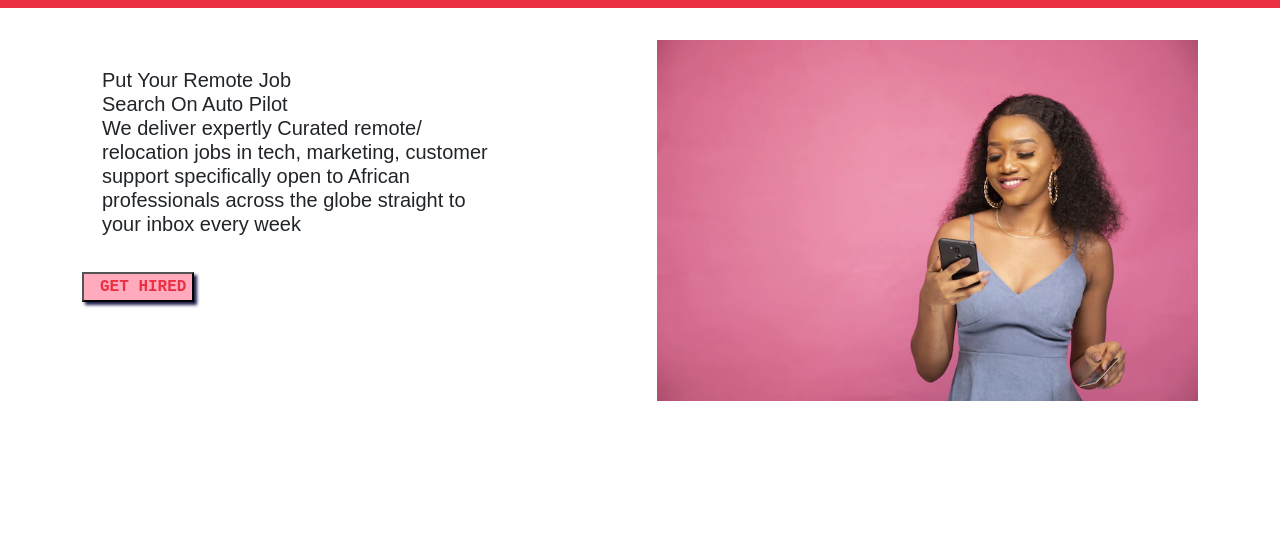
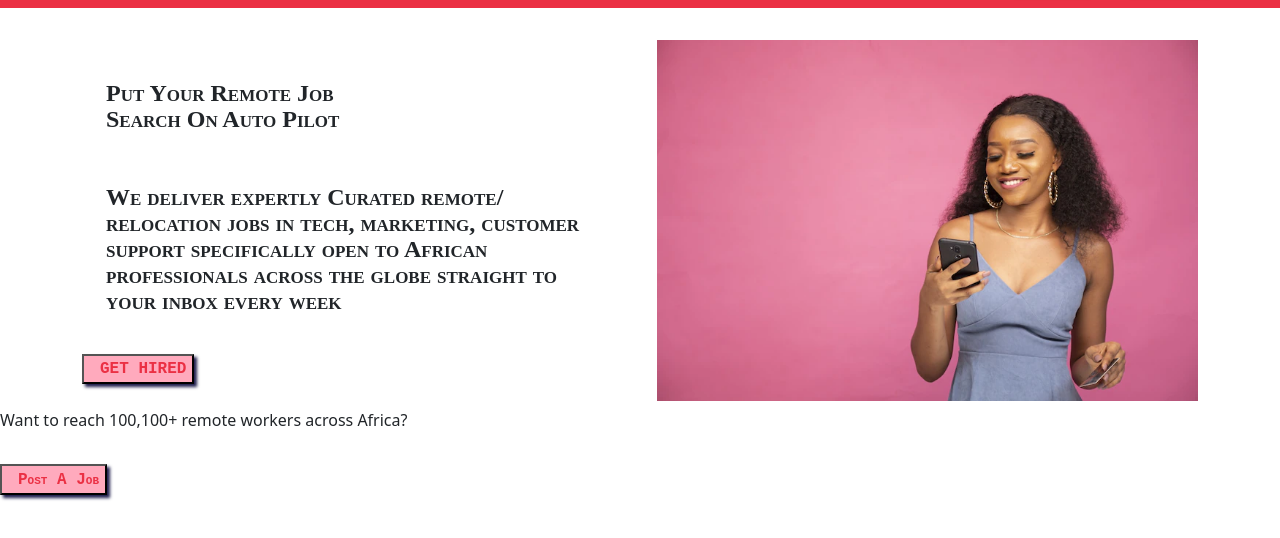
Before and after one commit to LadegbayeStella/Figma, a plain HTML site: page index.html in a window 1280 px wide. Shown: the part 52-590 px from the top of the page. Drawn offline with Linux system fonts and the light colour scheme; a web font is replaced by a local one.

Commit message:
making use of my p tag

```diff
--- a/css/style.css
+++ b/css/style.css
@@ -75,6 +75,12 @@ div #words{
 margin: 1em;
  margin-top: 3em;
  font-family: sans-serif;
+ /* letter-spacing: 1px; */
+ line-height: 26px;
+ font-weight: bolder;
+ font-variant: small-caps;
+ font-family: serif;
+ font-size: 1.5em;
 }
 div img{
     float: right;
--- a/index.html
+++ b/index.html
@@ -31,7 +31,6 @@
       </div>
     </div>
 
-
     <div class="container">
       <div class="row">
         <div class="col-7">
@@ -40,6 +39,8 @@
             Search On Auto Pilot
 
             <p>
+              <br />
+              <br />
               We deliver expertly Curated remote/ <br />
               relocation jobs in tech, marketing, customer <br />
               support specifically open to African <br />
@@ -50,11 +51,16 @@
           <button id="btn1">GET HIRED</button>
         </div>
         <div class="col-5">
-          <img src="./img/young-african-female-shopping-online-using-her-smartphone_181624-31581.webp" alt="">
-
+          <img
+            src="./img/young-african-female-shopping-online-using-her-smartphone_181624-31581.webp"
+            alt=""
+          />
         </div>
       </div>
     </div>
-
+    <div>
+      <p>Want to reach 100,100+ remote workers across Africa?</p>
+      <button>Post A Job</button>
+    </div>
   </body>
 </html>
```
Lines whose indentation alone changed are shown as unchanged.
